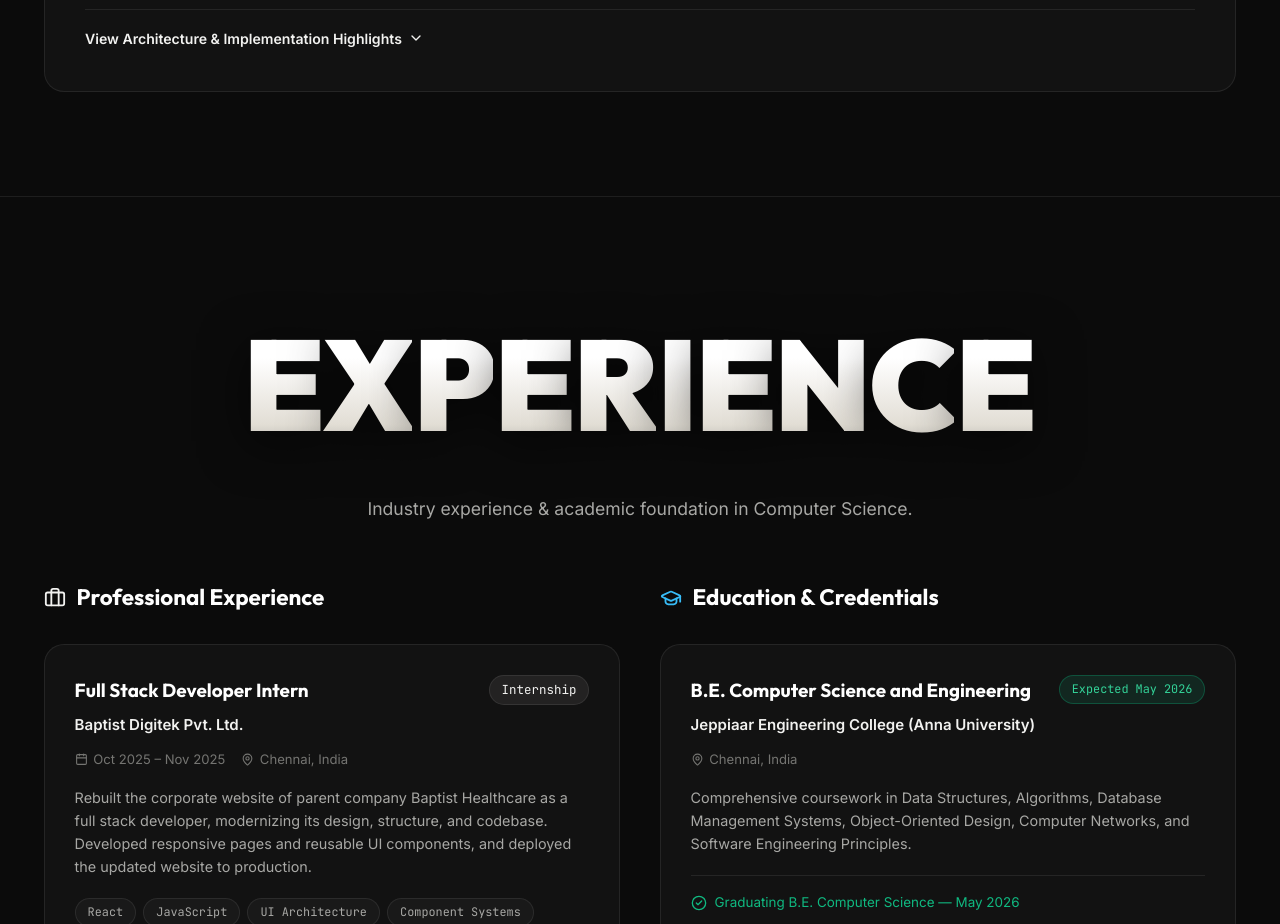
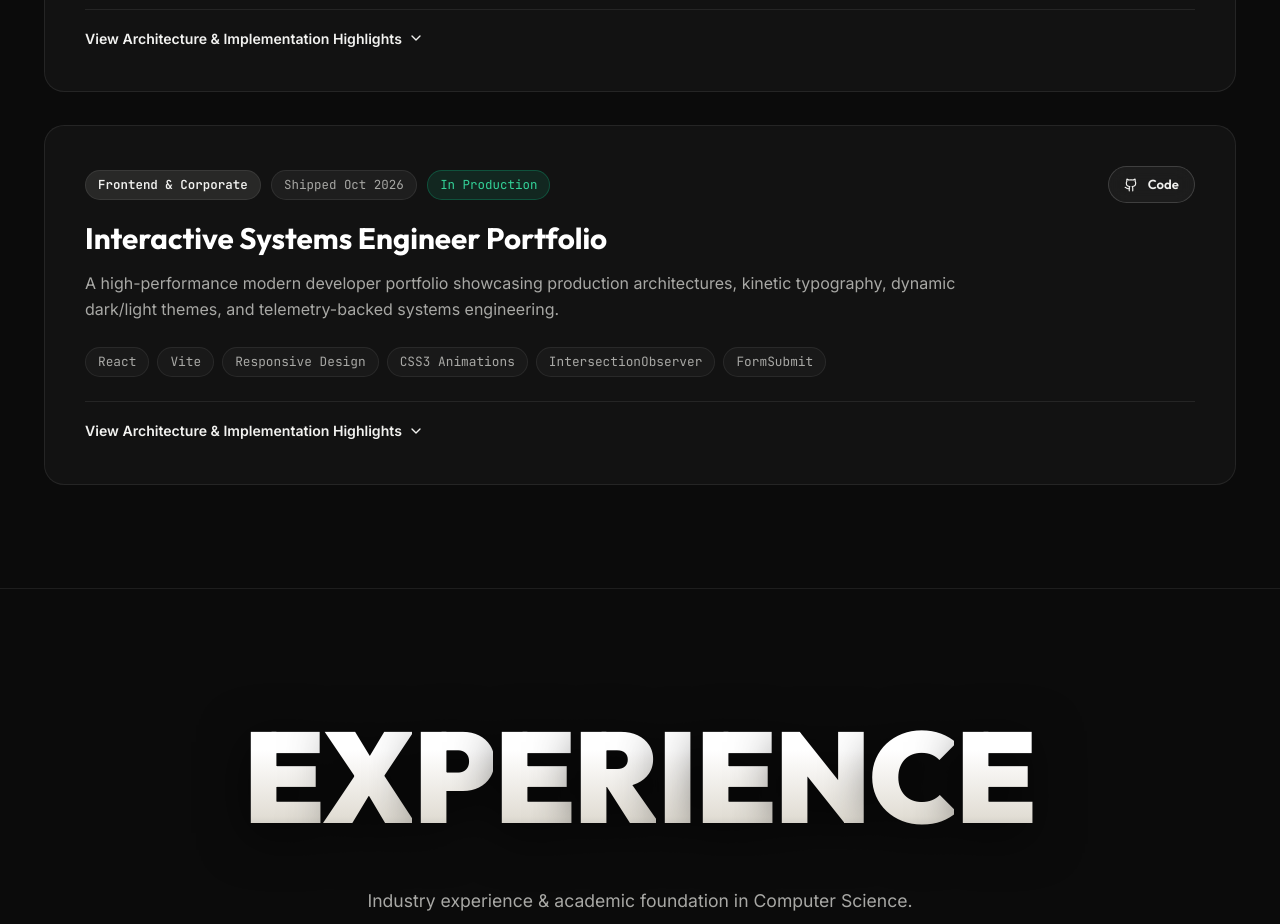
Before and after one commit to Hariprasad2120/Portfolio, a React (Vite) app: page / in a window 1280 px wide. Shown: the part 5880-6804 px from the top of the page. Built offline with nearby package versions, Linux system fonts and the light colour scheme; the HTML template or start-up script is replaced by a standard one.

Commit message:
Add developer portfolio project to projects showcase

```diff
--- a/src/data/resumeData.js
+++ b/src/data/resumeData.js
@@ -143,6 +143,27 @@ export const resumeData = {
       featured: true,
       color: "from-purple-500/20 to-pink-600/10",
       stats: { metric1: "Multi-Topic Engine", metric2: "AI Personalized", metric3: "Automated Pipeline" }
+    },
+    {
+      id: "developer-portfolio",
+      title: "Interactive Systems Engineer Portfolio",
+      category: "Frontend & Corporate",
+      client: "Personal Engineering Showcase",
+      date: "Shipped Oct 2026",
+      status: "In Production",
+      summary: "A high-performance modern developer portfolio showcasing production architectures, kinetic typography, dynamic dark/light themes, and telemetry-backed systems engineering.",
+      highlights: [
+        "Engineered with React 18 and Vite for sub-second page loads, responsive CSS architectures, and zero bloated runtime dependencies.",
+        "Designed an iconic Monolith theme toggle with seamless dark/light palette transitions and custom typography systems.",
+        "Implemented character-rolling scroll reveal animations using IntersectionObserver with viewport exit resets.",
+        "Integrated direct FormSubmit transmission with automated mailto fallback and interactive live system simulators."
+      ],
+      tags: ["React", "Vite", "Responsive Design", "CSS3 Animations", "IntersectionObserver", "FormSubmit"],
+      liveUrl: null,
+      githubUrl: "https://github.com/Hariprasad2120/Portfolio",
+      featured: true,
+      color: "from-emerald-500/20 to-teal-600/10",
+      stats: { metric1: "100 Lighthouse", metric2: "60fps Motion", metric3: "Zero Dependency CSS" }
     }
   ],
 
```
